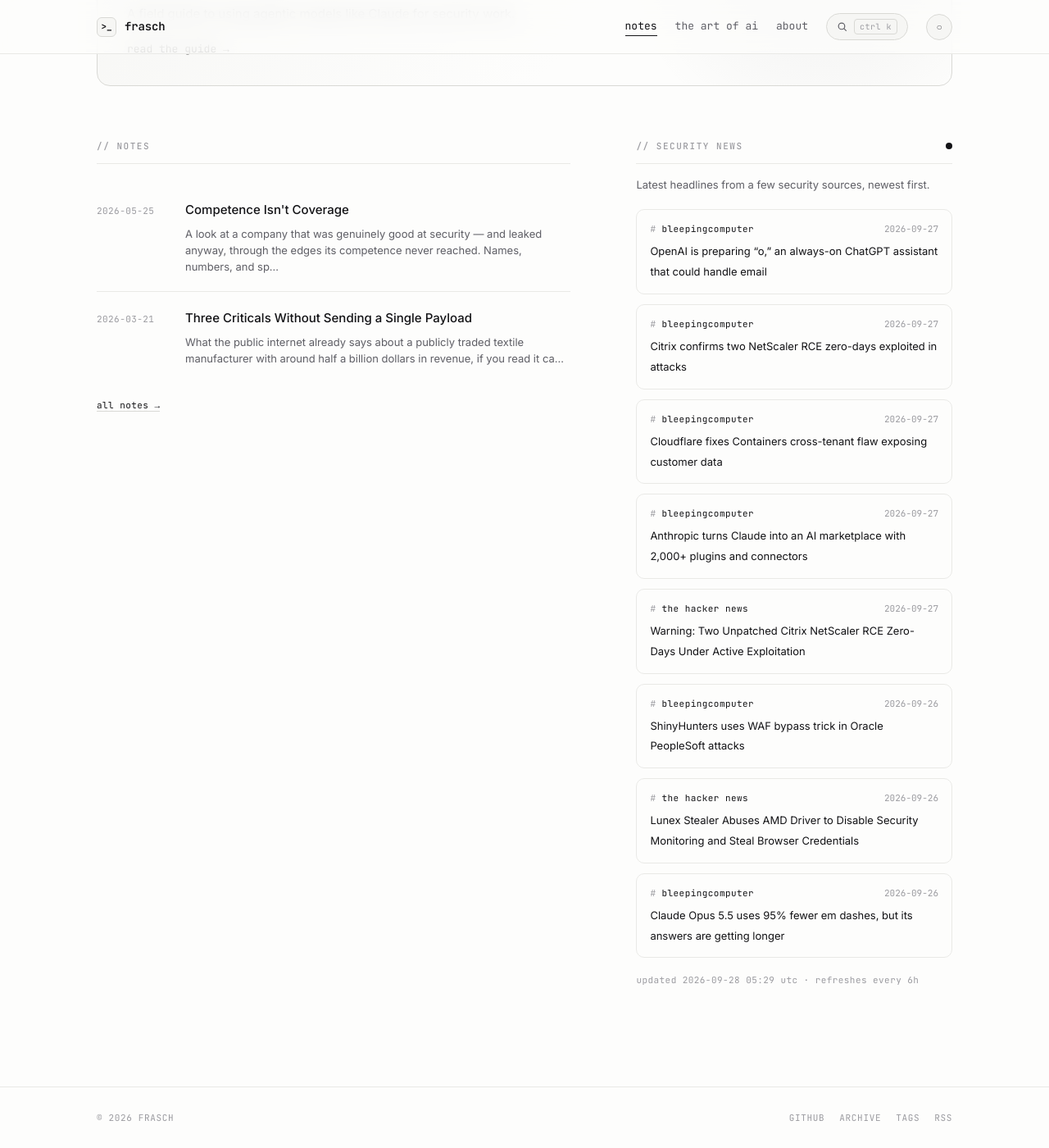
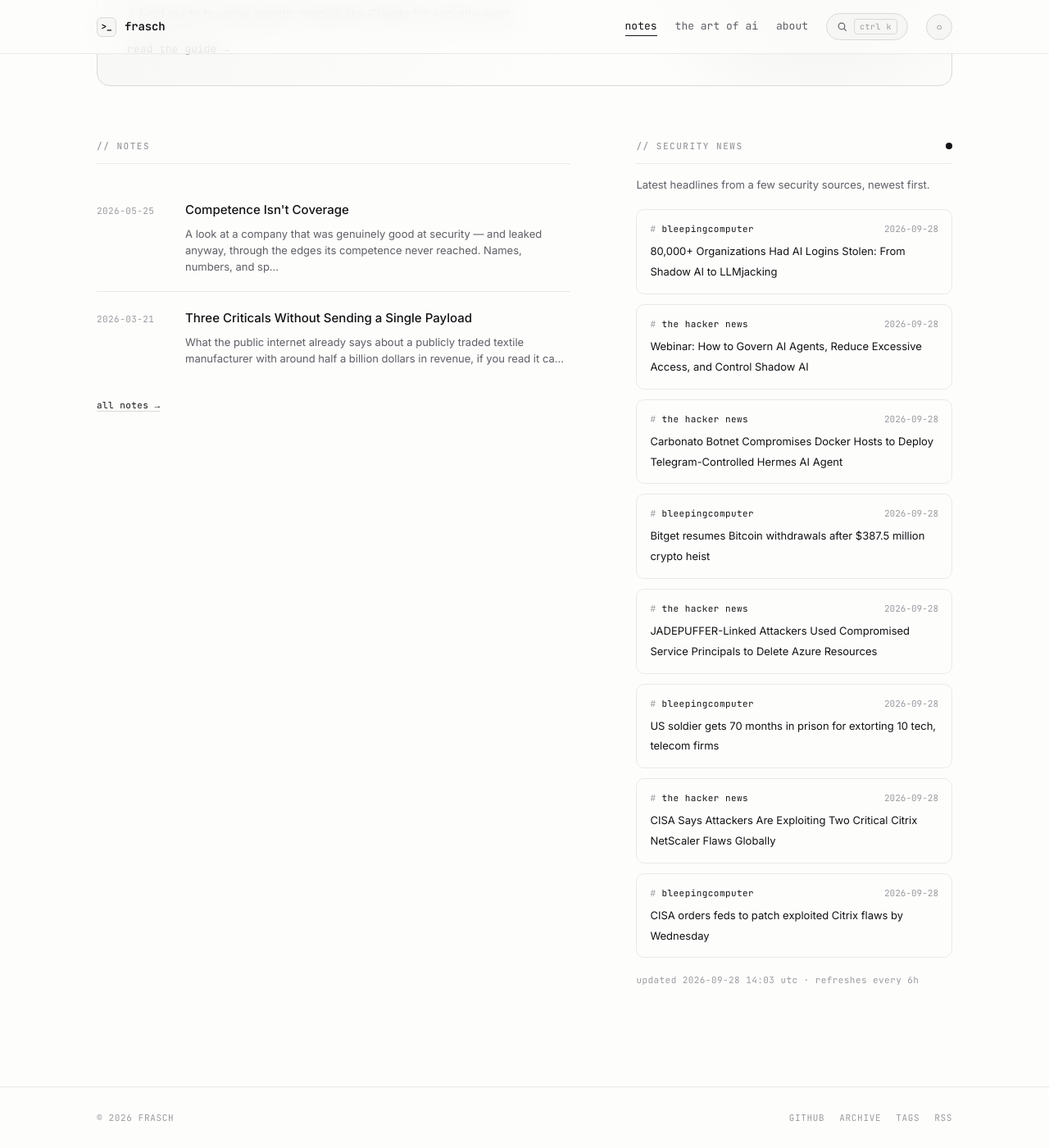
Before and after one commit to whoisfrasch/frasch, a Jekyll site: the page built from index.html, in a window 1280 px wide and 1400 px high, scrolled down 615 px. Shown: the whole window at 82% size. Built offline with Jekyll 4.4.1, drawn with Linux system fonts in a browser that asks for light colours.

Commit message:
Refresh security news feed

```diff
--- a/_data/news.json
+++ b/_data/news.json
@@ -1,53 +1,53 @@
 {
-  "updated": "2026-09-28T05:29:42Z",
+  "updated": "2026-09-28T14:03:11Z",
   "items": [
     {
       "source": "bleepingcomputer",
-      "title": "OpenAI is preparing “o,” an always-on ChatGPT assistant that could handle email",
-      "link": "https://www.bleepingcomputer.com/news/artificial-intelligence/openai-is-preparing-o-an-always-on-chatgpt-assistant-that-could-handle-email/",
-      "date": "2026-09-27T23:40:39Z"
+      "title": "80,000+ Organizations Had AI Logins Stolen: From Shadow AI to LLMjacking",
+      "link": "https://www.bleepingcomputer.com/news/security/80-000-plus-organizations-had-ai-logins-stolen-from-shadow-ai-to-llmjacking/",
+      "date": "2026-09-28T14:00:10Z"
+    },
+    {
+      "source": "the hacker news",
+      "title": "Webinar: How to Govern AI Agents, Reduce Excessive Access, and Control Shadow AI",
+      "link": "https://thehackernews.com/2026/09/webinar-how-to-govern-ai-agents-reduce.html",
+      "date": "2026-09-28T11:58:00Z"
+    },
+    {
+      "source": "the hacker news",
+      "title": "Carbonato Botnet Compromises Docker Hosts to Deploy Telegram-Controlled Hermes AI Agent",
+      "link": "https://thehackernews.com/2026/09/carbonato-botnet-compromises-docker.html",
+      "date": "2026-09-28T11:46:00Z"
     },
     {
       "source": "bleepingcomputer",
-      "title": "Citrix confirms two NetScaler RCE zero-days exploited in attacks",
-      "link": "https://www.bleepingcomputer.com/news/security/citrix-admins-warned-to-shut-down-netscalers-over-2-exploited-zero-days/",
-      "date": "2026-09-27T16:02:37Z"
+      "title": "Bitget resumes Bitcoin withdrawals after $387.5 million crypto heist",
+      "link": "https://www.bleepingcomputer.com/news/security/bitget-resumes-bitcoin-withdrawals-after-3875-million-crypto-heist/",
+      "date": "2026-09-28T09:25:29Z"
+    },
+    {
+      "source": "the hacker news",
+      "title": "JADEPUFFER-Linked Attackers Used Compromised Service Principals to Delete Azure Resources",
+      "link": "https://thehackernews.com/2026/09/jadepuffer-linked-attackers-used.html",
+      "date": "2026-09-28T09:08:21Z"
     },
     {
       "source": "bleepingcomputer",
-      "title": "Cloudflare fixes Containers cross-tenant flaw exposing customer data",
-      "link": "https://www.bleepingcomputer.com/news/security/cloudflare-fixes-containers-cross-tenant-flaw-exposing-customer-data/",
-      "date": "2026-09-27T14:13:31Z"
+      "title": "US soldier gets 70 months in prison for extorting 10 tech, telecom firms",
+      "link": "https://www.bleepingcomputer.com/news/security/us-soldier-gets-70-months-in-prison-for-extorting-10-tech-telecom-firms/",
+      "date": "2026-09-28T07:30:15Z"
+    },
+    {
+      "source": "the hacker news",
+      "title": "CISA Says Attackers Are Exploiting Two Critical Citrix NetScaler Flaws Globally",
+      "link": "https://thehackernews.com/2026/09/cisa-says-attackers-are-exploiting-two.html",
+      "date": "2026-09-28T07:21:49Z"
     },
     {
       "source": "bleepingcomputer",
-      "title": "Anthropic turns Claude into an AI marketplace with 2,000+ plugins and connectors",
-      "link": "https://www.bleepingcomputer.com/news/artificial-intelligence/anthropic-turns-claude-into-an-ai-marketplace-with-2-000-plus-plugins-and-connectors/",
-      "date": "2026-09-27T13:38:40Z"
-    },
-    {
-      "source": "the hacker news",
-      "title": "Warning: Two Unpatched Citrix NetScaler RCE Zero-Days Under Active Exploitation",
-      "link": "https://thehackernews.com/2026/09/warning-two-unpatched-citrix-netscaler.html",
-      "date": "2026-09-27T07:47:57Z"
-    },
-    {
-      "source": "bleepingcomputer",
-      "title": "ShinyHunters uses WAF bypass trick in Oracle PeopleSoft attacks",
-      "link": "https://www.bleepingcomputer.com/news/security/shinyhunters-uses-waf-bypass-trick-in-oracle-peoplesoft-attacks/",
-      "date": "2026-09-26T19:03:34Z"
-    },
-    {
-      "source": "the hacker news",
-      "title": "Lunex Stealer Abuses AMD Driver to Disable Security Monitoring and Steal Browser Credentials",
-      "link": "https://thehackernews.com/2026/09/lunex-stealer-abuses-amd-driver-to.html",
-      "date": "2026-09-26T18:22:52Z"
-    },
-    {
-      "source": "bleepingcomputer",
-      "title": "Claude Opus 5.5 uses 95% fewer em dashes, but its answers are getting longer",
-      "link": "https://www.bleepingcomputer.com/news/artificial-intelligence/claude-opus-55-uses-95-percent-fewer-em-dashes-but-its-answers-are-getting-longer/",
-      "date": "2026-09-26T16:26:58Z"
+      "title": "CISA orders feds to patch exploited Citrix flaws by Wednesday",
+      "link": "https://www.bleepingcomputer.com/news/security/cisa-orders-feds-to-patch-exploited-citrix-flaws-by-wednesday/",
+      "date": "2026-09-28T06:24:19Z"
     }
   ]
 }
```
